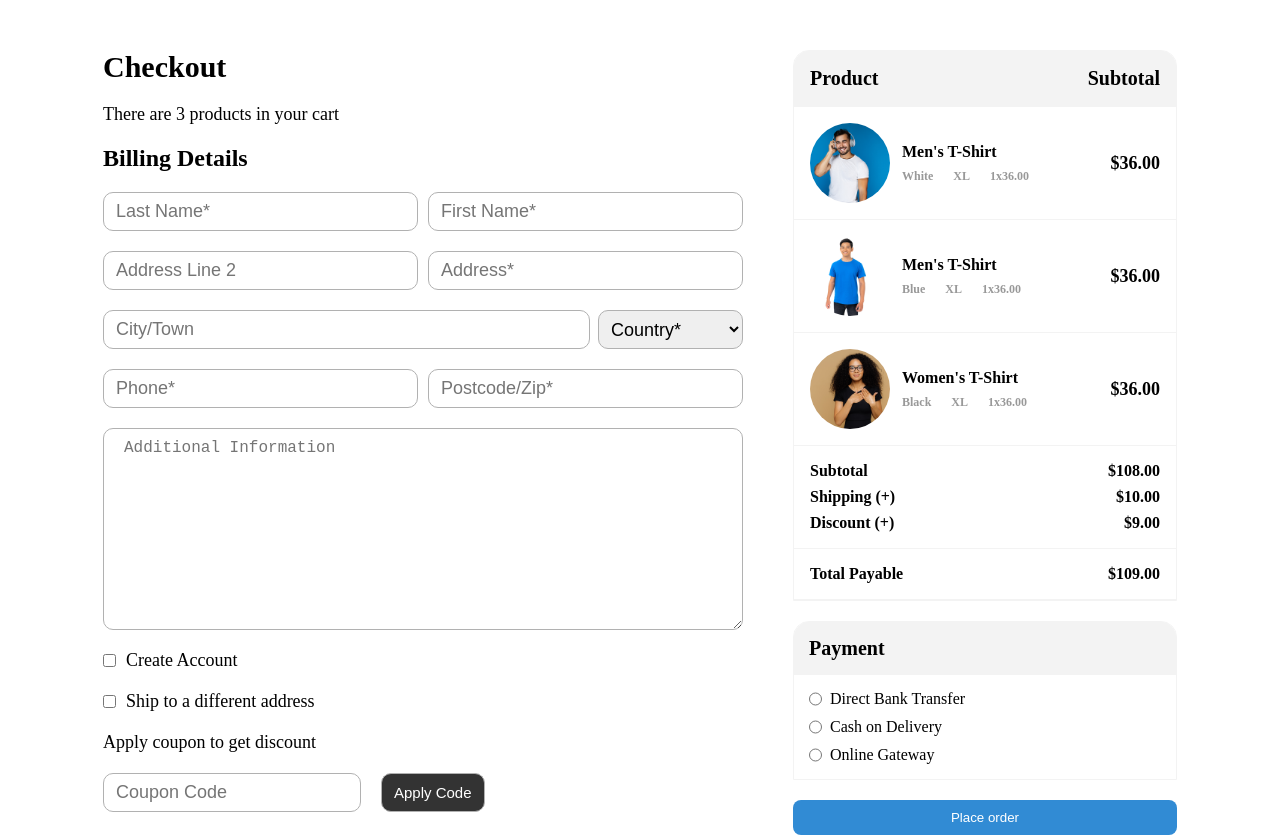
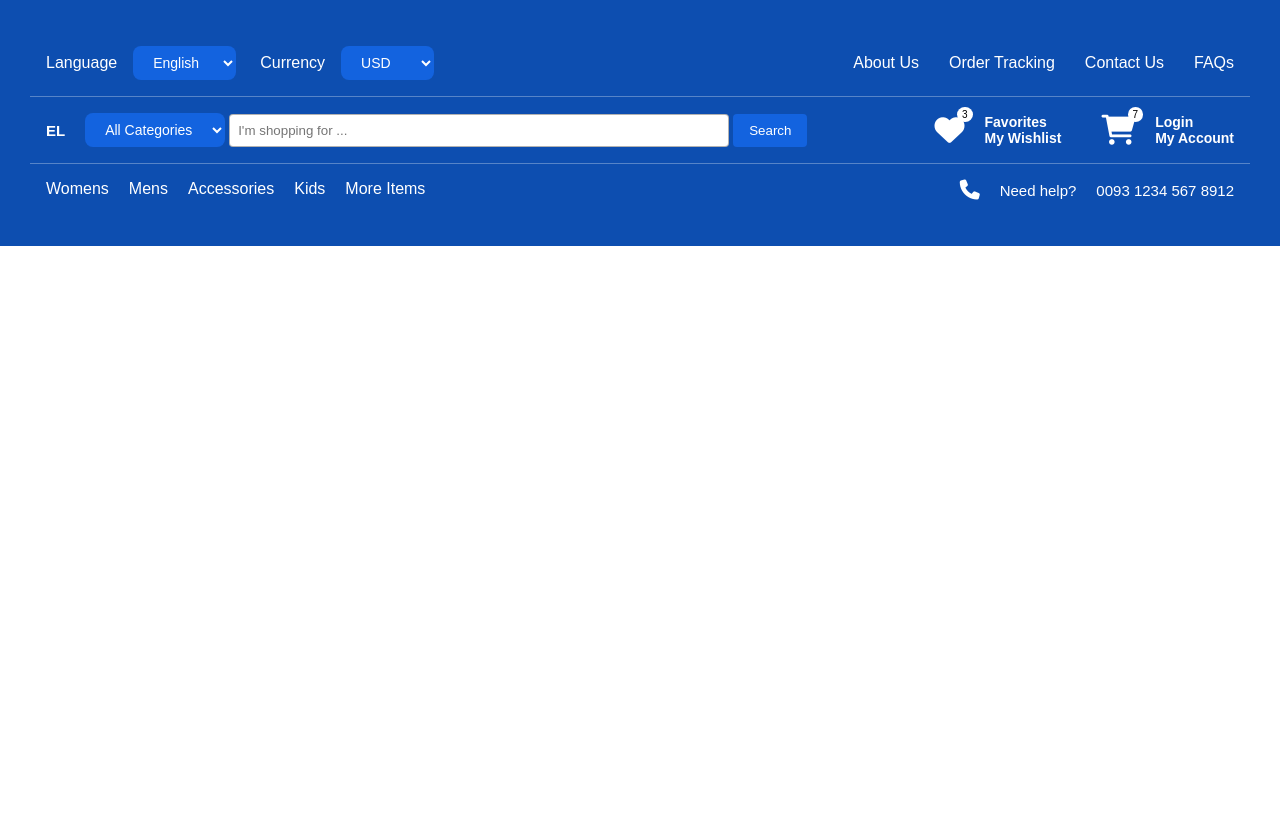
Before and after one commit to Phazerous/html-layouts, a plain HTML site: page index.html in a window 1280 px wide. After the commit the page ends 800 px from the top, so only its background shows below. Drawn offline with Linux system fonts and the light colour scheme.

Commit message:
@Project 2 @Navbar Section @Done AMATEUR
v0.0.1

```diff
--- a/assets/css/styles.css
+++ /dev/null
@@ -1,258 +0,0 @@
-* {
-  padding: 0;
-  margin: 0;
-  box-sizing: border-box;
-}
-
-:root {
-  font-size: 10px;
-}
-
-h1 {
-  font-size: 3rem;
-}
-
-h2 {
-  font-size: 2.4rem;
-}
-
-h4 {
-  font-size: 2rem;
-}
-
-h5 {
-  font-size: 1.6rem;
-}
-
-h6 {
-  font-size: 1.2rem;
-}
-
-p {
-  font-size: 1.8rem;
-}
-
-main {
-  margin-top: 5rem;
-  display: flex;
-  justify-content: center;
-  gap: 5rem;
-}
-
-.checkout__order {
-  flex-basis: 30%;
-
-  display: flex;
-  flex-direction: column;
-  gap: 2rem;
-}
-
-.cart,
-.payment {
-  overflow: hidden;
-  border-top-left-radius: 1.6rem;
-  border-top-right-radius: 1.6rem;
-  border: 1px solid #f3f3f3;
-}
-
-.cart > div {
-  padding: 1.6rem;
-  border-bottom: 1px solid #f3f3f3;
-}
-
-.header {
-  display: flex;
-  justify-content: space-between;
-  background-color: #f3f3f3;
-}
-
-.product {
-  display: flex;
-  align-items: center;
-  justify-content: space-between;
-}
-
-.product > div {
-  display: flex;
-  column-gap: 1.2rem;
-  align-items: center;
-}
-
-.product__image {
-  width: 8rem;
-  height: 8rem;
-}
-
-.product__image img {
-  width: 100%;
-  height: 100%;
-  object-fit: cover;
-  border-radius: 50%;
-}
-
-.product__info {
-  display: flex;
-  flex-direction: column;
-  row-gap: 0.8rem;
-}
-
-.product__details {
-  display: flex;
-  column-gap: 2rem;
-  color: #999999;
-}
-
-.product__price {
-  font-size: 1.8rem;
-}
-
-.cart__details {
-  display: flex;
-  flex-direction: column;
-  gap: 0.8rem;
-}
-
-.cart__subtotal,
-.cart__shipping,
-.cart__discount {
-  display: flex;
-  justify-content: space-between;
-  font-size: 1.8rem;
-}
-
-.cart__total {
-  display: flex;
-  justify-content: space-between;
-  font-size: 1.8rem;
-}
-
-.payment__header {
-  padding: 1.5rem;
-}
-
-.payment__form {
-  display: flex;
-  flex-direction: column;
-  row-gap: 1rem;
-  padding: 1.5rem;
-}
-
-fieldset {
-  display: flex;
-  flex-direction: row-reverse;
-  justify-content: flex-end;
-  gap: 0.8rem;
-  border: none;
-  font-size: 1.6rem;
-}
-
-input[type='submit'] {
-  width: 100%;
-  background-color: #318bd4;
-  border: none;
-  color: #fff;
-  border-radius: 0.8rem;
-  padding: 1rem;
-}
-
-.checkout__billing {
-  flex-basis: 50%;
-
-  display: flex;
-  flex-direction: column;
-  row-gap: 2rem;
-}
-
-.billing-form input {
-  border: 1px solid #b1b1b1;
-  padding: 0.8rem 1.2rem;
-  border-radius: 1rem;
-  font-size: 1.8rem;
-  outline: none;
-}
-
-.billing-form__name,
-.billing-form__address,
-.billing-form__zip {
-  gap: 1rem;
-}
-
-.billing-form__name > input,
-.billing-form__address > input,
-.billing-form__zip > input {
-  flex-basis: 50%;
-}
-
-.town__country {
-  flex-basis: 20%;
-
-  border: 1px solid #b1b1b1;
-  outline: none;
-  padding: 0rem 0.8rem;
-  border-radius: 1rem;
-  font-size: 1.8rem;
-}
-
-.billing-form__town {
-  float: left;
-}
-
-.billing-form__town input {
-  flex-basis: 80%;
-}
-
-textarea {
-  width: 100%;
-  border: 1px solid #b1b1b1;
-  outline: none;
-  padding: 1rem 2rem;
-  font-size: 1.6rem;
-  border-radius: 1rem;
-}
-
-.billing-form {
-  display: flex;
-  flex-direction: column;
-  gap: 2rem;
-}
-
-.billing-form__options {
-  display: flex;
-  flex-direction: column;
-  gap: 2rem;
-}
-
-.billing-form__options > div {
-  display: flex;
-  flex-direction: row-reverse;
-  justify-content: flex-end;
-  gap: 1rem;
-  font-size: 1.8rem;
-}
-
-.coupon {
-  display: flex;
-  flex-direction: column;
-  gap: 2rem;
-}
-
-.coupon > div {
-  display: flex;
-  gap: 2rem;
-}
-
-.coupon__code {
-  padding: 0.8rem 1.2rem;
-  flex-basis: 15%;
-}
-
-.coupon__apply {
-  background-color: #333333;
-  padding: 0.8rem 1.2rem;
-  color: #fff;
-  flex-basis: 10%;
-}
-
-#coupon__apply {
-  font-size: 1.5rem;
-}
--- /dev/null
+++ b/assets/style.css
@@ -0,0 +1,177 @@
+* {
+  margin: 0;
+  padding: 0;
+  box-sizing: border-box;
+}
+
+body {
+  font-family: Arial, Helvetica, sans-serif;
+  color: #fff;
+}
+
+:root {
+  font-size: 10px;
+  --main-color: #0d4eb0;
+  --secondary-color: #1363df;
+}
+
+.language,
+.currency {
+  display: flex;
+  column-gap: 1.6rem;
+}
+
+.about {
+  display: flex;
+  align-items: center;
+
+  list-style: none;
+  font-size: 1.6rem;
+  color: #fff;
+  column-gap: 3rem;
+}
+
+nav {
+  padding: 3rem;
+  background-color: var(--main-color);
+}
+
+section {
+  display: flex;
+  justify-content: space-between;
+
+  padding: 1.6rem;
+  border-bottom: 1px solid rgba(255 255 255 / 0.3);
+}
+
+label {
+  font-size: 1.6rem;
+  color: #fff;
+}
+
+fieldset {
+  display: flex;
+  align-items: center;
+  border: none;
+}
+
+select {
+  font-size: 1.4rem;
+  border: none;
+  border-radius: 0.8rem;
+  padding: 0.8rem 1.6rem;
+  color: #fff;
+  outline: none;
+  background-color: var(--secondary-color);
+}
+
+.display {
+  display: flex;
+  column-gap: 2.4rem;
+}
+
+.categories > div {
+  display: flex;
+  align-items: center;
+}
+
+.categories > div:first-child {
+  column-gap: 2rem;
+}
+
+.categories > div:last-child {
+  column-gap: 4rem;
+}
+
+.search-bar {
+  display: flex;
+  column-gap: 0.4rem;
+}
+
+.search-field {
+  border: 1px solid rgb(0 0 0 / 0.3);
+  border-radius: 0.4rem;
+  padding: 0.8rem;
+  height: 100%;
+  min-width: 500px;
+  outline: none;
+}
+
+.search-btn {
+  border: none;
+  background-color: var(--secondary-color);
+  color: #fff;
+  padding: 0.9rem 1.6rem;
+  border-radius: 0.4rem;
+}
+
+.favorites,
+.account {
+  display: flex;
+  align-items: center;
+  column-gap: 2rem;
+  height: 100%;
+}
+
+.favorites > div,
+.account > div {
+  display: flex;
+  flex-direction: column;
+  justify-content: space-between;
+
+  color: #fff;
+}
+
+.favorites a,
+.account a {
+  color: #fff;
+  text-decoration: none;
+  font-size: 1.4rem;
+  font-weight: bold;
+}
+
+.fa-heart,
+.fa-cart-shopping {
+  font-size: 3rem;
+}
+
+.favorites > div:first-child,
+.account > div:first-child {
+  position: relative;
+}
+
+.fav {
+  display: block;
+  position: absolute;
+  top: -0.8rem;
+  right: -0.8rem;
+
+  background-color: white;
+  color: #000;
+  font-size: 1rem;
+  padding: 0.2rem 0.5rem;
+  border-radius: 50%;
+}
+
+.navigation {
+  list-style: none;
+
+  display: flex;
+  font-size: 1.6rem;
+  column-gap: 2rem;
+}
+
+.help {
+  display: flex;
+  align-items: center;
+  column-gap: 2rem;
+  font-size: 1.5rem;
+}
+
+.fa-phone {
+  font-size: 2rem;
+}
+
+.fast-access {
+  border-bottom: none;
+}
--- a/index.html
+++ b/index.html
@@ -8,238 +8,119 @@
     <meta
       name="viewport"
       content="width=device-width, initial-scale=1.0" />
-    <title>Checkout</title>
+    <title>Navbar Section</title>
 
     <link
       rel="stylesheet"
-      href="assets/css/styles.css" />
+      href="https://cdnjs.cloudflare.com/ajax/libs/font-awesome/6.1.1/css/all.min.css"
+      integrity="sha512-KfkfwYDsLkIlwQp6LFnl8zNdLGxu9YAA1QvwINks4PhcElQSvqcyVLLD9aMhXd13uQjoXtEKNosOWaZqXgel0g=="
+      crossorigin="anonymous"
+      referrerpolicy="no-referrer" />
+
+    <link
+      rel="stylesheet"
+      href="./assets/style.css" />
   </head>
-
   <body>
-    <main>
-      <div class="checkout__billing">
-        <h1 class="billing__title">Checkout</h1>
-        <p class="billing__description">There are 3 products in your cart</p>
-
-        <form
-          action="#"
-          class="billing-form">
-          <h2 class="billing-form__title">Billing Details</h2>
-
-          <fieldset class="billing-form__name">
-            <input
-              type="text"
-              placeholder="First Name*" />
-            <input
-              type="text"
-              placeholder="Last Name*" />
+    <nav>
+      <section>
+        <div class="display">
+          <fieldset class="language">
+            <label for="lang">Language</label>
+            <select>
+              <option value="English">English</option>
+              <option value="French">French</option>
+              <option value="Turkisk">Turkisk</option>
+              <option value="Arabic">Arabic</option>
+              <option value="Spanish">Spanish</option>
+            </select>
           </fieldset>
 
-          <fieldset class="billing-form__address">
-            <input
-              type="text"
-              placeholder="Address*" />
-            <input
-              type="text"
-              placeholder="Address Line 2" />
+          <fieldset class="currency">
+            <label for="lang">Currency</label>
+            <select>
+              <option value="USD">USD</option>
+              <option value="EURO">EURO</option>
+              <option value="GBP">GBP</option>
+            </select>
           </fieldset>
+        </div>
 
-          <fieldset class="billing-form__town">
-            <select
-              name="country"
-              class="town__country"
-              value="Country*">
-              <option value="default">Country*</option>
-              <option value="Australia">Australia</option>
-              <option value="Germany">Germany</option>
-              <option value="Sweden">Sweden</option>
-              <option value="Liechtenstein">Liechtenstein</option>
+        <ul class="about">
+          <li>About Us</li>
+          <li>Order Tracking</li>
+          <li>Contact Us</li>
+          <li>FAQs</li>
+        </ul>
+      </section>
+
+      <section class="categories">
+        <div>
+          <h2 class="categories__logo">EL</h2>
+
+          <fieldset class="search-bar">
+            <select>
+              <option value="All Categories">All Categories</option>
+              <option value="Womens">Womens</option>
+              <option value="Mens">Mens</option>
+              <option value="Accessories">Accessories</option>
+              <option value="Kids">Kids</option>
+              <option value="More Items">More Items</option>
             </select>
 
             <input
               type="text"
-              placeholder="City/Town" />
+              placeholder="I'm shopping for ..."
+              class="search-field" />
+            <input
+              type="button"
+              value="Search"
+              class="search-btn" />
           </fieldset>
+        </div>
 
-          <fieldset class="billing-form__zip">
-            <input
-              type="text"
-              placeholder="Postcode/Zip*" />
-
-            <input
-              type="text"
-              placeholder="Phone*" />
-          </fieldset>
-
-          <textarea
-            name="info"
-            cols="30"
-            rows="10"
-            class="billing-form__info"
-            placeholder="Additional Information"></textarea>
-
-          <fieldset class="billing-form__options">
+        <div>
+          <div class="favorites">
             <div>
-              <label for="new-account">Create Account</label>
-              <input type="checkbox" />
+              <i class="fa-solid fa-heart"></i>
+              <span class="fav">3</span>
             </div>
 
             <div>
-              <label for="different-address">Ship to a different address</label>
-              <input type="checkbox" />
-            </div>
-          </fieldset>
-
-          <fieldset class="coupon">
-            <p class="coupon__title">Apply coupon to get discount</p>
-
-            <div>
-              <input
-                type="text"
-                class="coupon__code"
-                placeholder="Coupon Code" />
-              <input
-                type="button"
-                class="coupon__apply"
-                id="coupon__apply"
-                value="Apply Code" />
-            </div>
-          </fieldset>
-        </form>
-      </div>
-
-      <div class="checkout__order">
-        <div class="cart">
-          <div class="cart__header header">
-            <h4>Product</h4>
-            <h4>Subtotal</h4>
-          </div>
-
-          <div class="product">
-            <div>
-              <figure class="product__image">
-                <img
-                  loading="lazy"
-                  src="./assets/images/1.1.jpg"
-                  alt="T-Shirt" />
-              </figure>
-
-              <div class="product__info">
-                <h5 class="product__title">Men's T-Shirt</h5>
-
-                <div class="product__details">
-                  <h6 class="product__color">White</h6>
-                  <h6 class="product__size">XL</h6>
-                  <h6 class="product__quantity">1x36.00</h6>
-                </div>
-              </div>
-            </div>
-
-            <h4 class="product__price">$36.00</h4>
-          </div>
-
-          <div class="product">
-            <div>
-              <figure class="product__image">
-                <img
-                  loading="lazy"
-                  src="./assets/images/1.2.jpg"
-                  alt="T-Shirt" />
-              </figure>
-
-              <div class="product__info">
-                <h5 class="product__title">Men's T-Shirt</h5>
-
-                <div class="product__details">
-                  <h6 class="product__color">Blue</h6>
-                  <h6 class="product__size">XL</h6>
-                  <h6 class="product__quantity">1x36.00</h6>
-                </div>
-              </div>
-            </div>
-
-            <h4 class="product__price">$36.00</h4>
-          </div>
-
-          <div class="product">
-            <div>
-              <figure class="product__image">
-                <img
-                  loading="lazy"
-                  src="./assets/images/1.3.jpg"
-                  alt="T-Shirt" />
-              </figure>
-
-              <div class="product__info">
-                <h5 class="product__title">Women's T-Shirt</h5>
-
-                <div class="product__details">
-                  <h6 class="product__color">Black</h6>
-                  <h6 class="product__size">XL</h6>
-                  <h6 class="product__quantity">1x36.00</h6>
-                </div>
-              </div>
-            </div>
-
-            <h4 class="product__price">$36.00</h4>
-          </div>
-
-          <div class="cart__details">
-            <div class="cart__subtotal">
-              <h5>Subtotal</h5>
-              <h5>$108.00</h5>
-            </div>
-            <div class="cart__shipping">
-              <h5>Shipping (+)</h5>
-              <h5>$10.00</h5>
-            </div>
-            <div class="cart__discount">
-              <h5>Discount (+)</h5>
-              <h5>$9.00</h5>
+              <a href="#">Favorites</a>
+              <a href="#">My Wishlist</a>
             </div>
           </div>
 
-          <div class="cart__total">
-            <h5>Total Payable</h5>
-            <h5>$109.00</h5>
+          <div class="account">
+            <div>
+              <i class="fa-solid fa-cart-shopping"></i>
+              <span class="fav">7</span>
+            </div>
+
+            <div>
+              <a href="#">Login</a>
+              <a href="#">My Account</a>
+            </div>
           </div>
         </div>
+      </section>
 
-        <div class="payment">
-          <div class="payment__header header">
-            <h4>Payment</h4>
-          </div>
+      <section class="fast-access">
+        <ul class="navigation">
+          <li>Womens</li>
+          <li>Mens</li>
+          <li>Accessories</li>
+          <li>Kids</li>
+          <li>More Items</li>
+        </ul>
 
-          <form
-            action="#"
-            class="payment__form">
-            <fieldset>
-              <label for="bank">Direct Bank Transfer</label>
-              <input
-                type="radio"
-                name="payment" />
-            </fieldset>
-
-            <fieldset>
-              <label for="cash">Cash on Delivery</label>
-              <input
-                type="radio"
-                name="payment" />
-            </fieldset>
-
-            <fieldset>
-              <label for="online">Online Gateway</label>
-              <input
-                type="radio"
-                name="payment" />
-            </fieldset>
-          </form>
+        <div class="help">
+          <i class="fa-solid fa-phone"></i>
+          <p>Need help?</p>
+          <p>0093 1234 567 8912</p>
         </div>
-
-        <input
-          type="submit"
-          value="Place order" />
-      </div>
-    </main>
+      </section>
+    </nav>
   </body>
 </html>
```
Also changed, not shown: assets/images/1.1.jpg (deleted), assets/images/1.2.jpg (deleted), assets/images/1.3.jpg (deleted).
